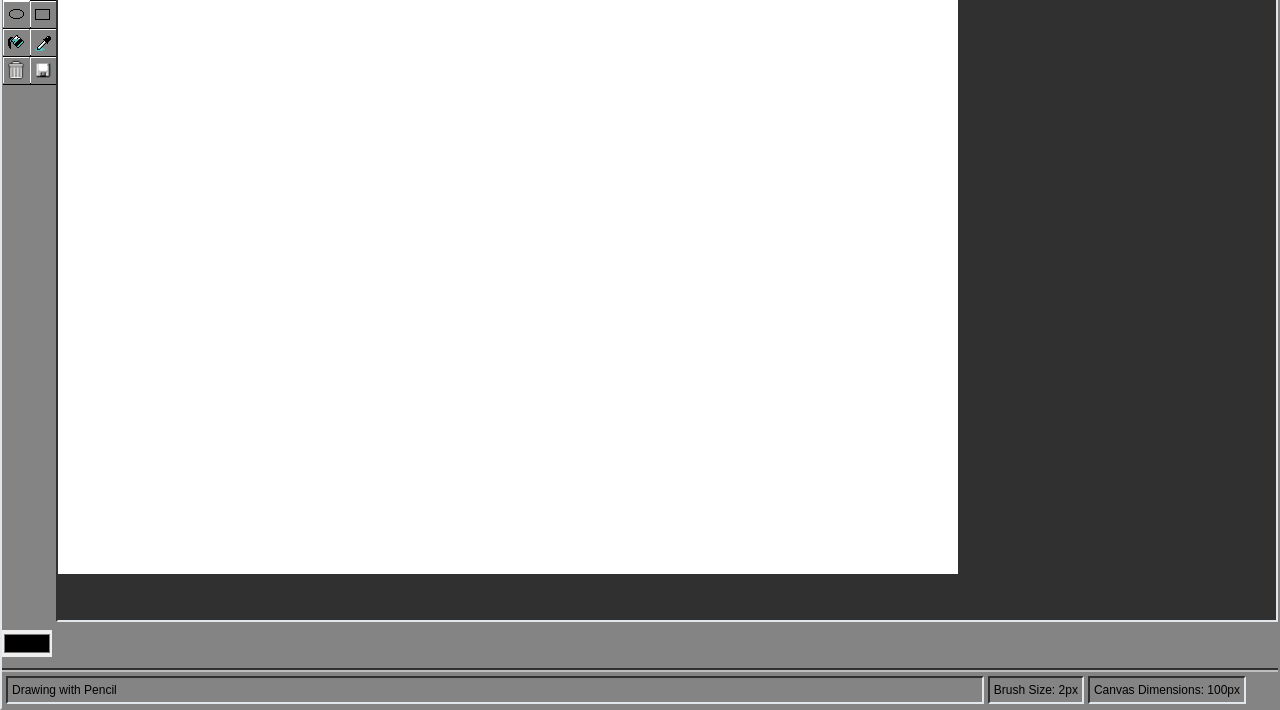
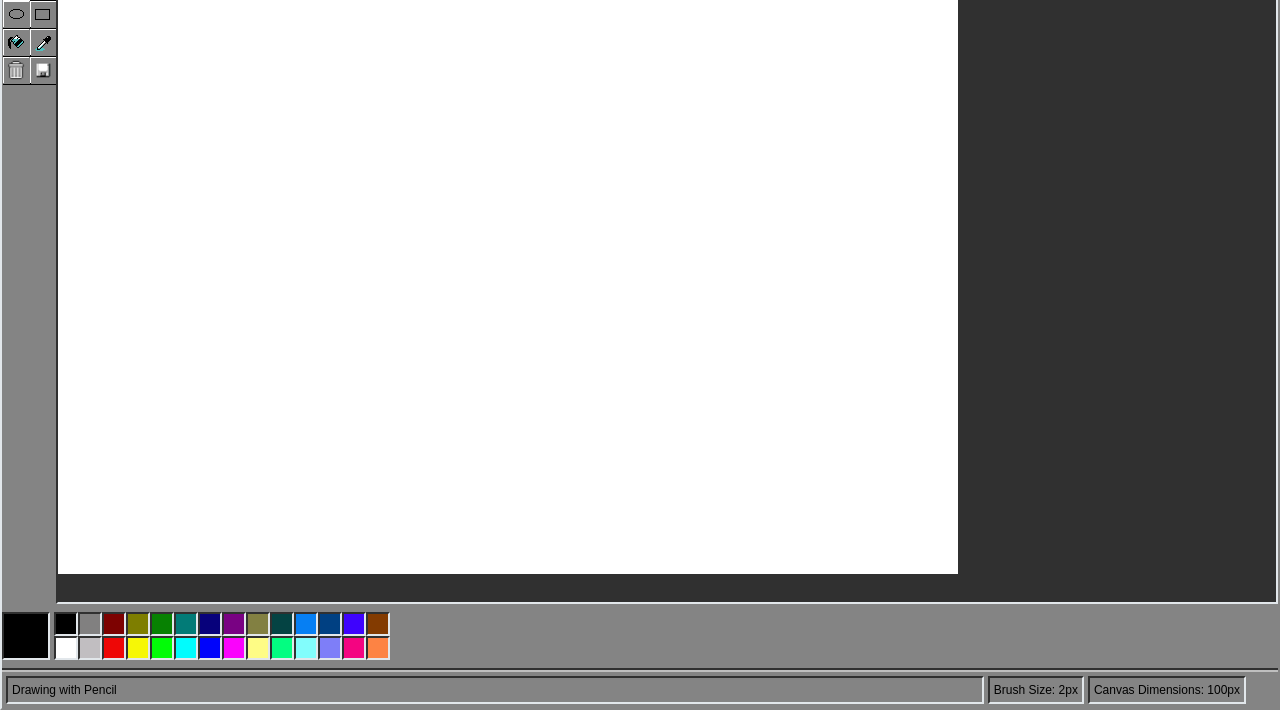
Before and after one commit to C-Mierez/paint, a website built with Vite: page index.html in a window 1280 px wide. Shown: the part 90-800 px from the top of the page. Built offline with nearby package versions, Linux system fonts and the light colour scheme.

Commit message:
✨ feat: Enhance color picker with swatches and layout adjustments

```diff
--- a/index.html
+++ b/index.html
@@ -41,9 +41,14 @@
         </main>
 
         <footer class="bg-background-500">
-            <div class="py-2 border-b-2 border-b-background-800">
-                <input type="color" id="color-picker" />
-            </div>
+            <ul id="color-bar" class="py-2 border-b-2 border-b-background-800 flex gap-1">
+                <li>
+                    <input type="color" id="color-picker" />
+                </li>
+                <li>
+                    <ul id="color-swatch"> </ul>
+                </li>
+            </ul>
             <div
                 id="details"
                 class="text-xs flex items-center justify-end border-t-2 border-t-background-200 p-1 gap-1"
--- a/src/main.ts
+++ b/src/main.ts
@@ -56,9 +56,41 @@ const Buttons = [
     },
 ];
 
+const ColorSwatches = [
+    "#000000",
+    "#FFFFFF",
+    "#818080",
+    "#C1BEC1",
+    "#7D0201",
+    "#EE0706",
+    "#7E7E00",
+    "#F6F706",
+    "#078102",
+    "#02FC07",
+    "#027B77",
+    "#01FCFD",
+    "#07017B",
+    "#0004FB",
+    "#790283",
+    "#FA03FC",
+    "#828042",
+    "#FEFC85",
+    "#044343",
+    "#03FD81",
+    "#067FF3",
+    "#82FDFC",
+    "#004082",
+    "#7E7EF8",
+    "#3E03FD",
+    "#F40481",
+    "#833B01",
+    "#FD8344",
+];
+
 // Elements
 const $canvas = $("#canvas") as HTMLCanvasElement;
 const $colorPicker = $("#color-picker") as HTMLInputElement;
+const $colorSwatch = $("#color-swatch") as HTMLUListElement;
 const $toolsList = $("aside ul") as HTMLUListElement;
 const $canvasContainer = $("#canvas-container") as HTMLDivElement;
 const $cursor = $("#cursor") as HTMLDivElement;
@@ -82,8 +114,11 @@ function start() {
     };
 
     selectedColor = "#000000";
+    const $container = $("#color-bar > li:first-child") as HTMLLIElement;
+    $container.style.backgroundColor = selectedColor;
 
     createButtons();
+    createSwatches();
 
     bindEvents();
 
@@ -98,6 +133,20 @@ function createButtons() {
         $li.title = button.label;
         $toolsList.appendChild($li);
         $li.querySelector("button")!.addEventListener("click", () => onToolPress(button.action));
+    });
+}
+
+function createSwatches() {
+    ColorSwatches.forEach((color) => {
+        const $li = document.createElement("li");
+        $li.style.backgroundColor = color;
+        $li.addEventListener("click", () => {
+            selectedColor = color;
+            $colorPicker.value = color;
+            const $container = $("#color-bar > li:first-child") as HTMLLIElement;
+            $container.style.backgroundColor = color;
+        });
+        $colorSwatch.appendChild($li);
     });
 }
 
@@ -243,6 +292,10 @@ function onMouseUp(e: MouseEvent) {
 function onColorChange(e: Event) {
     const { value } = e.target as HTMLInputElement;
     selectedColor = value;
+    ctx.strokeStyle = value;
+
+    const $container = $("#color-bar > li:first-child") as HTMLLIElement;
+    $container.style.backgroundColor = value;
 }
 
 async function onToolPress(tool: Tools) {
@@ -272,6 +325,9 @@ async function onToolPress(tool: Tools) {
 
                 selectedColor = sRGBHex;
                 $colorPicker.value = sRGBHex;
+                const $container = $("#color-bar > li:first-child") as HTMLLIElement;
+                $container.style.backgroundColor = selectedColor;
+
                 tool = previousTool;
             } catch (e) {
                 // :)
--- a/src/style.css
+++ b/src/style.css
@@ -80,3 +80,36 @@ aside ul li {
     visibility: hidden;
     transform: translate(-50%, -50%);
 }
+
+input[type="color"] {
+    @apply h-6 w-6;
+    inline-size: 24px;
+    block-size: 24px;
+    background-color: transparent;
+    -webkit-appearance: none;
+    -moz-appearance: none;
+    appearance: none;
+    border: none;
+    cursor: pointer;
+    aspect-ratio: 1;
+}
+
+/* class="grid grid-rows-2 w-full grid-flow-col" */
+
+#color-bar > li:first-child {
+    @apply relative h-12 w-12 block win-border-inv;
+
+    & > input {
+        @apply absolute inset-0 w-full h-full opacity-0 cursor-pointer;
+    }
+}
+
+#color-swatch {
+    display: grid;
+    grid-template-rows: 1fr 1fr;
+    grid-auto-flow: column;
+
+    & > li {
+        @apply relative h-6 w-6 block win-border-inv;
+    }
+}
```
